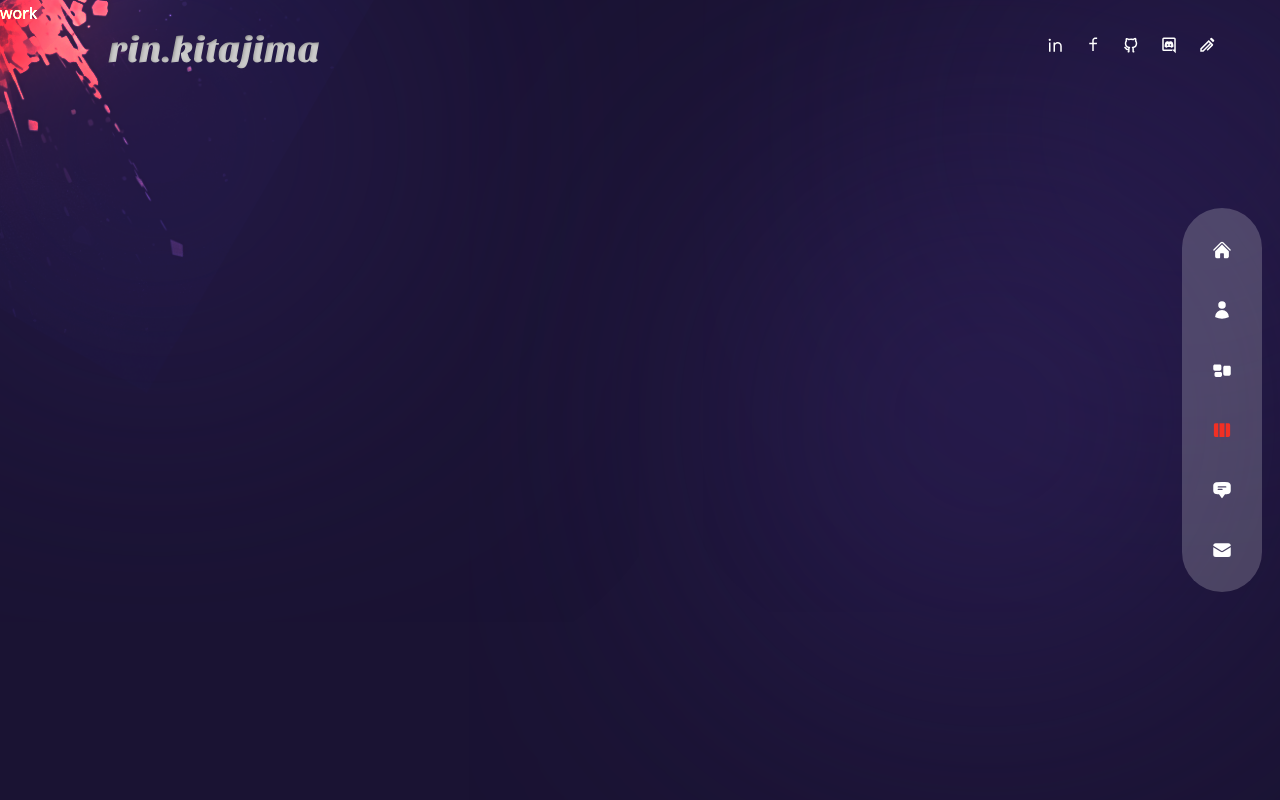
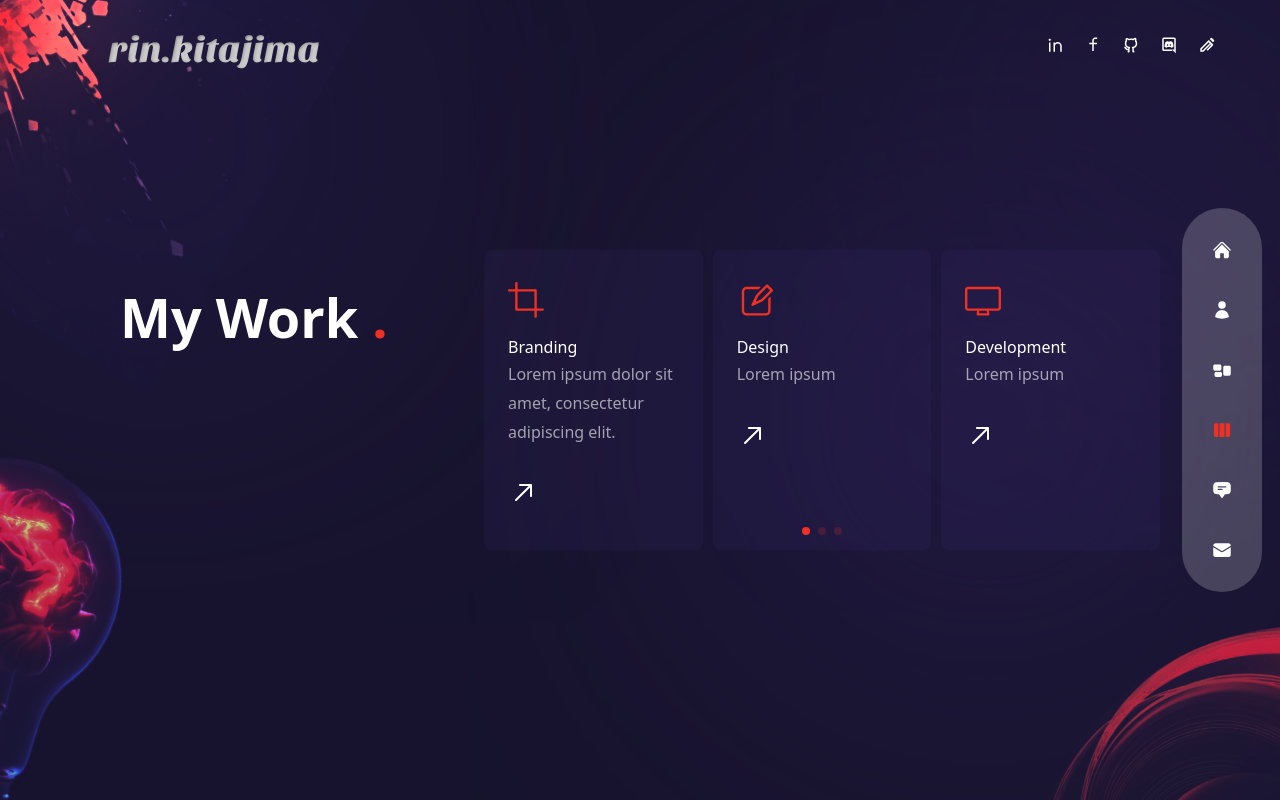
Before and after one commit to Antenna00/MyPortfolioA, a Next.js app: page /work in a window 1280 px wide. Built offline with nearby package versions, Linux system fonts and the light colour scheme.

Commit message:
Fixed and + Work

```diff
--- a/pages/services/index.tsx
+++ b/pages/services/index.tsx
@@ -33,11 +33,7 @@ function services() {
               My services <span className='text-accent'>.</span>
             </h2>
             <p className='mb-4 max-w-[400px] mx-auto lg:mx-8'>
-            Lorem ipsum dolor sit amet, consectetur adipiscing elit,
-            sed do eiusmod tempor incididunt ut labore et dolore magna aliqua.
-            Ut enim ad minim veniam, quis nostrud exercitation ullamco laboris nisi
-            ut aliquip ex ea commodo consequat. Duis aute irure dolor in reprehenderit
-            in voluptate velit esse cillum dolore eu fugiat nulla pariatur.
+
             </p>
           </div>
           <div className="w-full xl:max-w-[65%]">
--- a/pages/testimonials/index.tsx
+++ b/pages/testimonials/index.tsx
@@ -1,5 +1,5 @@
 import React from 'react'
-
+//change this to the document storage
 function Testimonials() {
   return (
     <div>
--- a/pages/work/index.tsx
+++ b/pages/work/index.tsx
@@ -1,9 +1,31 @@
+import Bulb from '@/components/Bulb'
+import Circles from '@/components/Circles'
+import ServiceSlider from '@/components/ServiceSlider'
 import React from 'react'
 
 function work() {
   return (
-    <div>
-      work
+    <div className='h-full bg-primary/30 py-36 flex items-center'>
+      <Circles />
+      <div className="container mx-auto">
+        <div className="flex flex-col xl:flex-row gap-x-8 px-20">
+          {/* text */}
+          <div className="text-center flex xl:w-[30vw] flex-col lg:text-left
+          mb-4 xl:mb-0">
+            <h2 className="h2 xl:mt-8">
+              My Work <span className='text-accent'>.</span>
+            </h2>
+            <p className='mb-4 max-w-[400px] mx-auto lg:mx-8'>
+
+            </p>
+          </div>
+          <div className="w-full xl:max-w-[65%]">
+            {/* Slider */}
+            <ServiceSlider />
+          </div>
+        </div>
+      </div>
+      <Bulb />
     </div>
   )
 }
```
